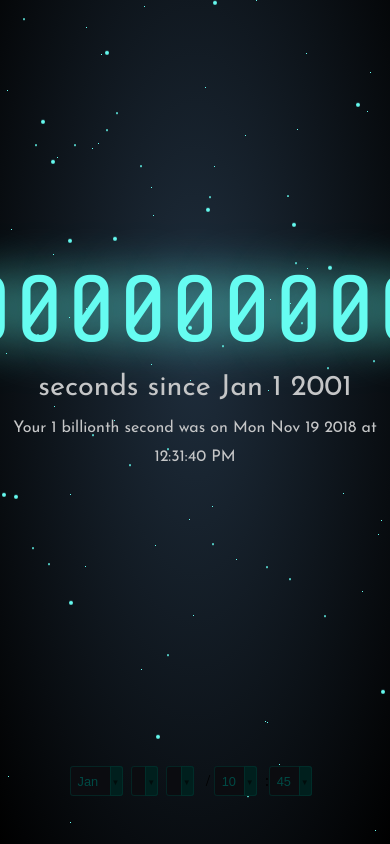
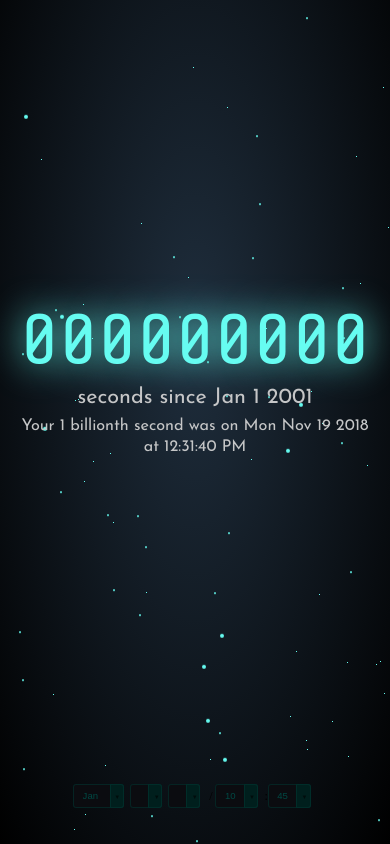
Before and after one commit to roytanaka/billion-seconds, a website built with webpack: page dist/index.html in a window 390 px wide. Built offline with nearby package versions, Linux system fonts and the light colour scheme.

Commit message:
mobile size

```diff
--- a/src/scss/components/_date-picker.scss
+++ b/src/scss/components/_date-picker.scss
@@ -8,13 +8,13 @@
 .custom-dropdown select {
   background-color: #0b0c10;
   border: 1px solid rgba(0, 60, 55, 0.5);
+  height: 2rem;
   color: #004944;
   font-size: inherit;
-  padding: 0.5em;
-  padding-right: 1.5em;
+  padding: 0.5em 1.8rem 0.5rem 0.7rem;
   border-radius: 3px;
   text-indent: 0.01px;
-  text-overflow: '';
+  text-overflow: "";
   /*Hiding the select arrow for firefox*/
   -moz-appearance: none;
   /*Hiding the select arrow for chrome*/
@@ -33,22 +33,22 @@
 }
 .custom-dropdown::before,
 .custom-dropdown::after {
-  content: '';
+  content: "";
   position: absolute;
   pointer-events: none;
 }
 .custom-dropdown::after {
   /*  Custom dropdown arrow */
-  content: '\25BC';
+  content: "\25BC";
   height: 1em;
   font-size: 0.625em;
   line-height: 1;
-  right: 0.4em;
-  top: 44%;
+  right: 8%;
+  top: 40%;
 }
 .custom-dropdown::before {
   /*  Custom dropdown arrow cover */
-  width: 1em;
+  width: 1.5em;
   right: 0;
   top: 0;
   bottom: 0;
--- a/src/scss/components/_info.scss
+++ b/src/scss/components/_info.scss
@@ -1,12 +1,12 @@
 .info {
   text-align: center;
   color: #c5c6c7;
-  font-family: 'Josefin Sans', sans-serif;
+  font-family: "Josefin Sans", sans-serif;
   font-size: 1.8rem;
   p {
     padding: 0.5rem 0;
   }
   small {
-    font-size: 1rem;
+    font-size: 75%;
   }
 }
--- a/src/scss/components/_layout.scss
+++ b/src/scss/components/_layout.scss
@@ -1,13 +1,17 @@
+html {
+  font-size: 100%;
+}
 html,
 body {
   height: 100%;
   overflow: hidden;
 }
 body {
+  padding: 0 1rem;
   display: flex;
   flex-direction: column;
   background: radial-gradient(ellipse at 50% 40%, #1f2e3d, #000000);
-
+}
 main {
   flex: 1 0 auto;
   display: flex;
@@ -23,4 +27,9 @@ body {
   justify-content: center;
   align-items: center;
 }
+
+@media screen and (max-width: 600px) {
+  html {
+    font-size: 75%;
   }
+}
--- a/src/scss/components/_seconds.scss
+++ b/src/scss/components/_seconds.scss
@@ -1,6 +1,6 @@
 .seconds {
   display: block;
-  font-family: 'Share Tech Mono', monospace;
+  font-family: "Share Tech Mono", monospace;
   font-size: 6rem;
   color: $star-color;
   text-shadow: 0px 0px 3rem $star-color;
```
Lines whose indentation alone changed are shown as unchanged.
